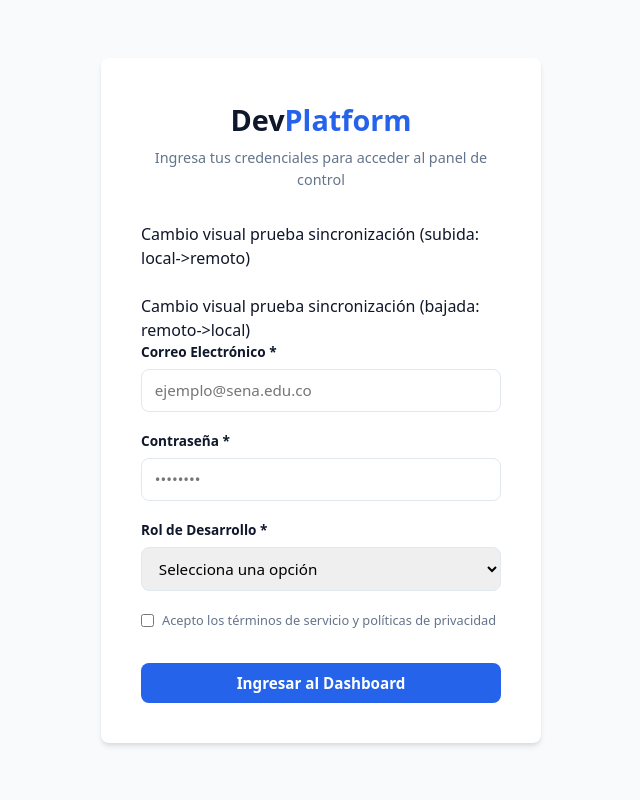
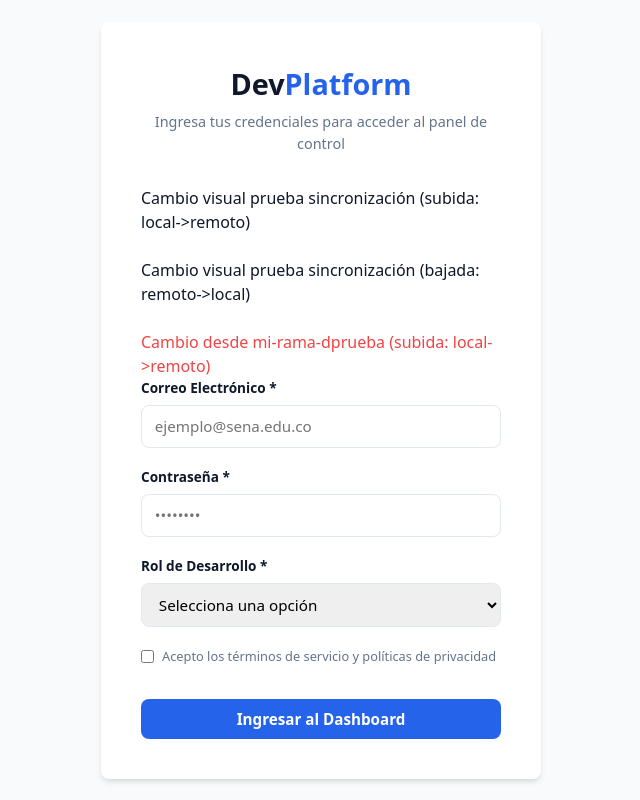
Before and after one commit to InstructorAlex/Dashboard_Pruebas, a plain HTML site: page index.html in a window 1280 px wide. Shown: the whole page, without its empty margins (319-959 px from the left). Drawn offline with Linux system fonts and the light colour scheme.

Commit message:
Commit 3: Se agrega 3 titulo y estilo desde mi-rama_dprueba

```diff
--- a/css/styles.css
+++ b/css/styles.css
@@ -28,6 +28,9 @@
   line-height: 1.5;
 }
 
+.logo2 {
+  color: #ef4444;
+}
 /* Visibilidad Accesibilidad */
 .sr-only {
   position: absolute;
--- a/index.html
+++ b/index.html
@@ -18,6 +18,8 @@
       <div class="logo">Cambio visual prueba sincronización (subida: local->remoto)</span></div>
       <br>
       <div class="logo">Cambio visual prueba sincronización (bajada: remoto->local)</span></div>
+      <br>
+      <div class="logo2">Cambio desde mi-rama-dprueba (subida: local->remoto)</span></div>
       <fieldset class="form-group-container">
         <legend class="sr-only">Datos de Acceso</legend>
 
```
